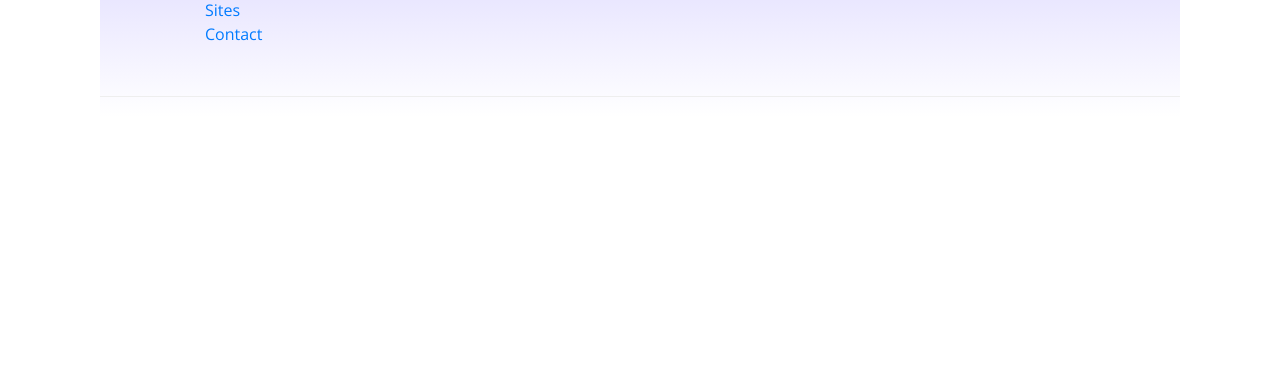
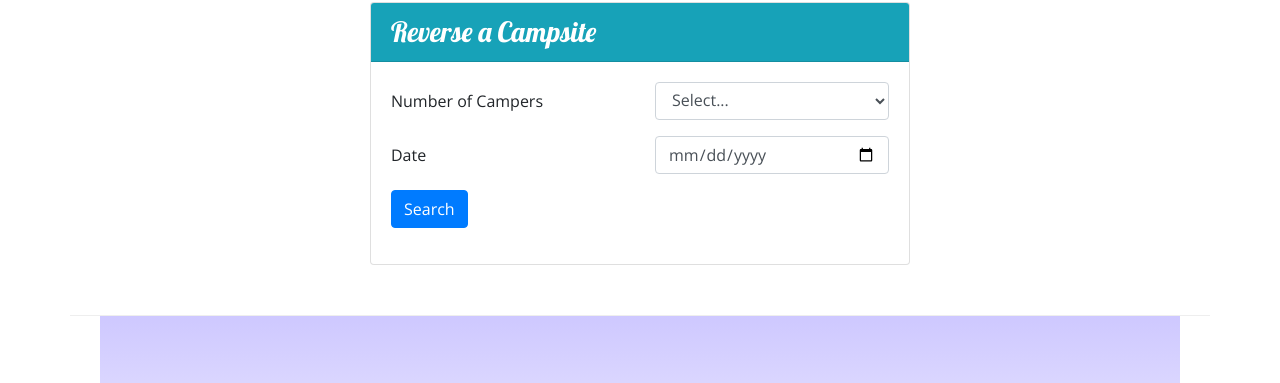
Before and after one commit to vertexbeta/BootstrapCourse, a website: page index.html in a window 1280 px wide. Shown: the part 1201-1584 px from the top of the page. Before the commit the page ends 1318 px from the top, so only its background shows below. Drawn offline with nearby package versions, Linux system fonts and the light colour scheme.

Commit message:
Week 2 Assignment

```diff
--- a/index.html
+++ b/index.html
@@ -29,7 +29,12 @@
                 </div>
                 <div class="col">
                     <h1>NuCamp</h1>
-                    <h2 class="text-sm-right">A better way to camp</h2>
+                    <h2 class="text-sm-left">A better way to camp</h2>
+                </div>
+                <div class="col-md-4 col-xl-2 mt-4">
+                    <a class="btn btn-info btn-large" href="#reserveForm" role="button">Reserve Campsite
+                    <span>  </span>
+                    </a>
                 </div>
             </div>
         </div>
@@ -68,15 +73,23 @@
             </div>
         </div>
 
+
         <div class="row row-content align-items-center">
             <div class="col-sm-4 col-md-3">
                 <h2 class="text-sm-right">Featured Campsites</h2>
             </div>
             <div class="col">
-                <h3>React Lake Campground</h3>
-                <p class="d-none d-sm-block">Nestled in the foothills of the Chrome Mountains, this campground on the shores of pristine React Lake is a facorite for fly fishers.</p>
+                <div class="media">
+                    <div class="media-body align-self-center">
+                        <h3>React Lake Campground</h3>
+                        <p class="d-none d-sm-block">Nestled in the foothills of the Chrome Mountains, this campground on the shores of pristine React Lake is a facorite for fly fishers.</p>
+                    </div>
+                    <img src="img/react-lake-thumb.jpg" class="ml-3 img-thumbnail" alt="React Lake thumbnail" />
+                </div>
             </div>
         </div>
+
+
         <div class="row row-content align-items-center">
             <div class="col-sm-4 order-sm-last col-md-3">
                 <h2 class="text-sm-right">Our Community Partners</h2>
@@ -91,6 +104,45 @@
                 </div>
             </div>
         </div>
+    <div class="row row-content align-items-center">
+        <div class="col col-sm-6 mx-auto">
+            <div class="card">
+                <h3 class="card-header text-white bg-info">
+                   Reverse a Campsite
+                </h3>
+                <div class="card-body">
+                    <form id="reserveForm" action="">
+                        <div class="form-group row">
+                                <label for="select" class="col-sm-6 col-form-label">Number of Campers</label>
+                                <div class="col">
+                                    <select name="select" id="numCampers" class="form-control">
+                                        <option selected>Select...</option>
+                                        <option value="1">1</option>
+                                        <option value="2">2</option>
+                                        <option value="3">3</option>
+                                        <option value="4">4</option>
+                                        <option value="5">5</option>
+                                        <option value="6">6</option>
+                                    </select>
+                                </div>
+                        </div>
+                        <div class="form-group row">
+                            <label for="date" class="col-sm-6 col-form-label">Date</label>
+                            <div class="col col-sm-6">
+                                <input type="date" class="form-control" id="date" name="date"/>
+                            </div>
+                        </div>
+                        <div class="form-group row">
+                            <div class="col">
+                                <button type="submit" class="btn btn-primary">Search</button>
+                            </div>
+
+                        </div>
+                    </form>
+                </div>
+            </div>
+        </div>
+    </div>
     <div class="container">
 
     <footer class="site-footer">
```
